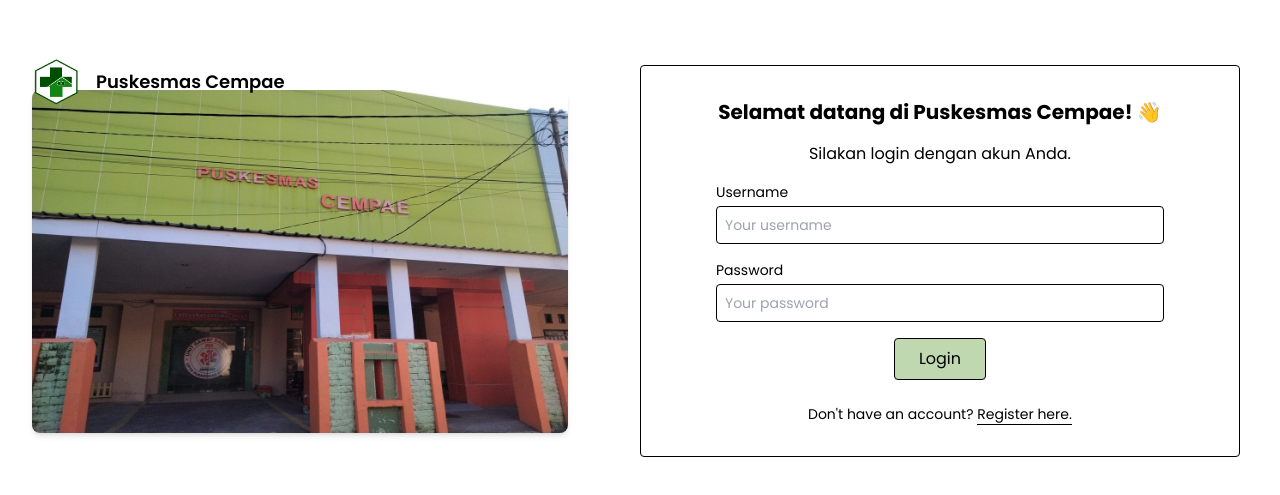
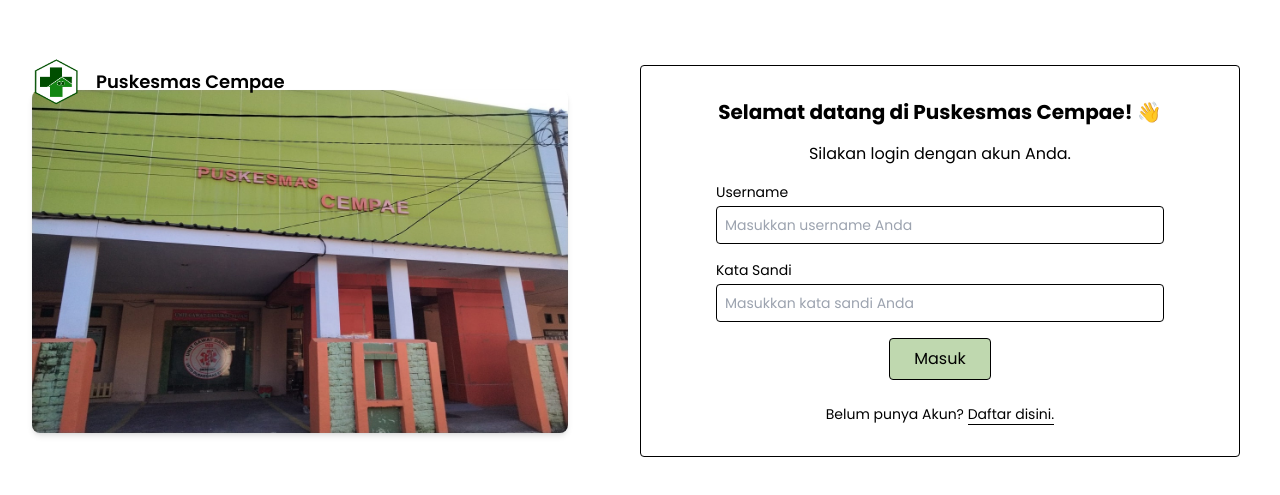
Before and after one commit to azzahra-04/puskesmas-cempae, a SvelteKit app: page /login in a window 1280 px wide. Shown: the part 139-634 px from the top of the page. Built offline with nearby package versions, Linux system fonts and the light colour scheme; no server answers; the database is empty.

Commit message:
update view login/register

```diff
--- a/src/routes/(auth)/login/+page.svelte
+++ b/src/routes/(auth)/login/+page.svelte
@@ -33,18 +33,18 @@
           id="username"
           name="username"
           class="text-sm mt-1 p-2 border rounded w-full focus:outline-none focus:ring-2 focus:ring-green focus:border-transparent"
-          placeholder="Your username"
+          placeholder="Masukkan username Anda"
           required
         />
       </div>
       <div class="mb-4">
-        <label for="password" class="block text-sm">Password</label>
+        <label for="password" class="block text-sm">Kata Sandi</label>
         <input
           type="password"
           id="password"
           name="password"
           class="text-sm mt-1 p-2 border rounded w-full focus:outline-none focus:ring-2 focus:ring-green focus:border-transparent"
-          placeholder="Your password"
+          placeholder="Masukkan kata sandi Anda"
           required
         />
       </div>
@@ -52,13 +52,12 @@
         <button
           type="submit"
           class="grow bg-green px-6 py-2 rounded border-black border-[1px] hover:bg-dark-green"
-          >Login
+          >Masuk
         </button>
       </div>
       <p class="text-sm text-center">
-        Don't have an account? <a
-          href="/register"
-          class="border-b hover:font-medium">Register here.</a
+        Belum punya Akun? <a href="/register" class="border-b hover:font-medium"
+          >Daftar disini.</a
         >
       </p>
     </form>
--- a/src/routes/(auth)/register/+page.svelte
+++ b/src/routes/(auth)/register/+page.svelte
@@ -30,7 +30,7 @@
         />
       </div>
       <div class="mb-4">
-        <label for="address" class="block text-sm">Address</label>
+        <label for="address" class="block text-sm">Alamat</label>
         <input
           type="text"
           id="address"
@@ -41,7 +41,7 @@
         />
       </div>
       <div class="mb-4">
-        <label for="phone" class="block text-sm">Phone</label>
+        <label for="phone" class="block text-sm">No. Telepon</label>
         <input
           type="number"
           id="phone"
@@ -63,7 +63,7 @@
         />
       </div>
       <div class="mb-4">
-        <label for="password" class="block text-sm">Password</label>
+        <label for="password" class="block text-sm">Kata Sandi</label>
         <input
           type="password"
           id="password"
@@ -77,13 +77,12 @@
         <button
           type="submit"
           class="grow bg-green px-6 py-2 rounded border-black border-[1px] hover:bg-dark-green"
-          >Register
+          >Daftar
         </button>
       </div>
       <p class="text-sm text-center">
-        Already have an account? <a
-          href="/login"
-          class="border-b hover:font-medium">Login here.</a
+        Sudah punya Akun? <a href="/login" class="border-b hover:font-medium"
+          >Masuk disini.</a
         >
       </p>
     </form>
--- a/src/routes/admin-pkm/login/+page.svelte
+++ b/src/routes/admin-pkm/login/+page.svelte
@@ -31,17 +31,17 @@
           id="username"
           name="username"
           class="text-sm mt-1 p-2 border rounded w-full focus:outline-none focus:ring-2 focus:ring-green focus:border-transparent"
-          placeholder="Your username"
+          placeholder="Masukkan username Anda"
         />
       </div>
       <div class="mb-4">
-        <label for="password" class="block text-sm">Password</label>
+        <label for="password" class="block text-sm">Kata Sandi</label>
         <input
           type="password"
           id="password"
           name="password"
           class="text-sm mt-1 p-2 border rounded w-full focus:outline-none focus:ring-2 focus:ring-green focus:border-transparent"
-          placeholder="Your password"
+          placeholder="Masukkan kata sandi Anda"
         />
       </div>
       <div class="mb-6 text-center">
```
